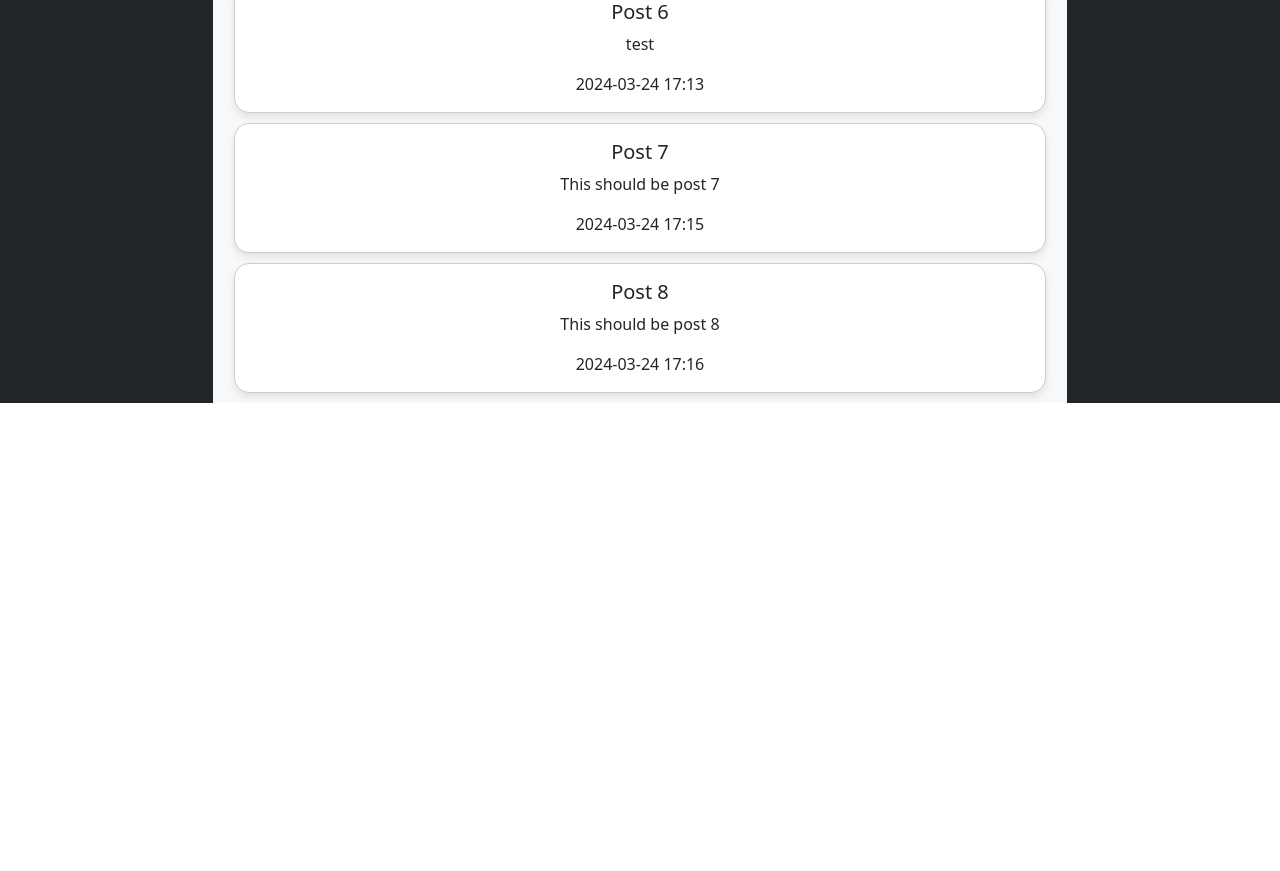
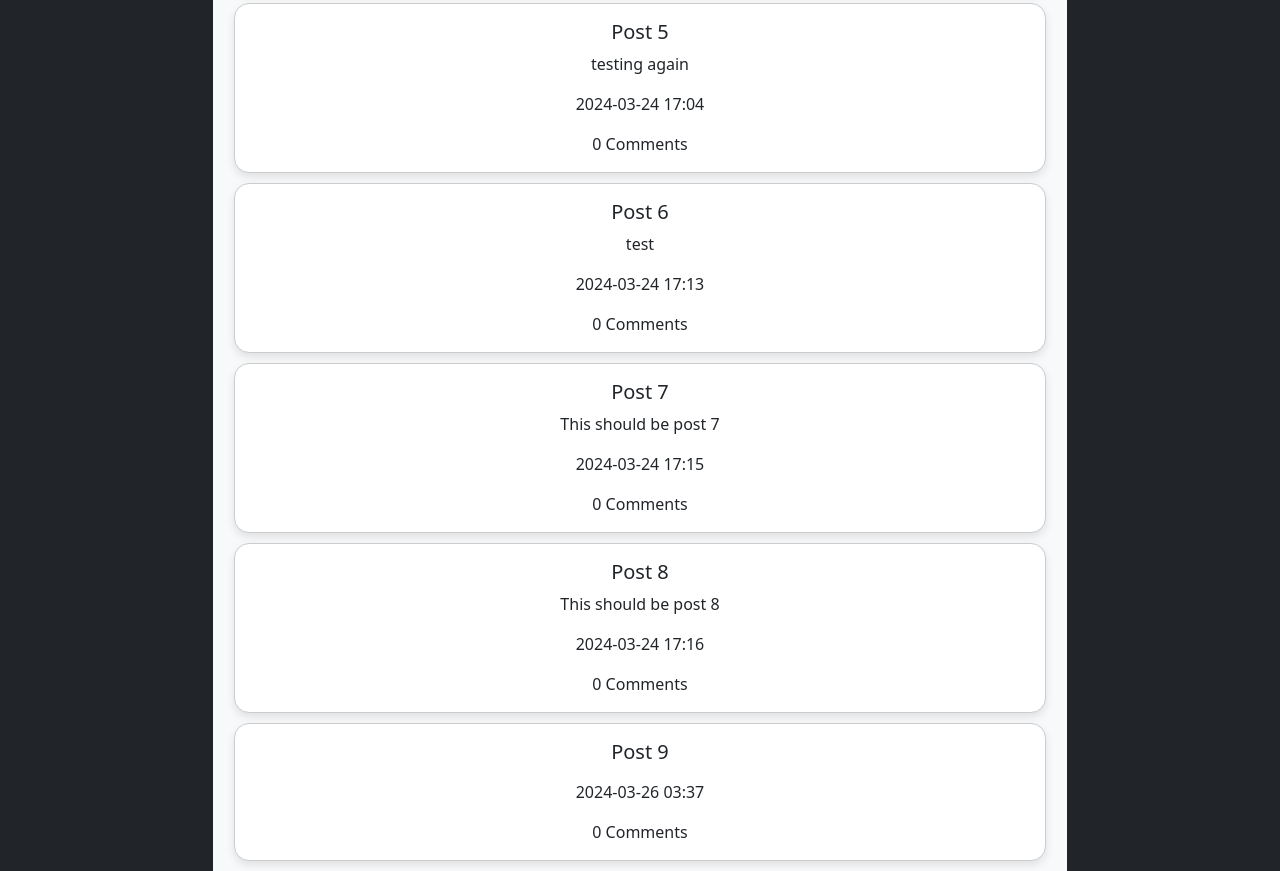
Before and after one commit to WilliamMorgan73/ProgBlack2, a Next.js app: page / in a window 1280 px wide. Shown: the part 800-1671 px from the top of the page. Before the commit the page ends 1203 px from the top, so only its background shows below. Built offline with nearby package versions, Linux system fonts and the light colour scheme.

Commit message:
add comments modal #6

```diff
--- a/data/data.json
+++ b/data/data.json
@@ -1 +1,60 @@
-[{"postID":1,"message":"testing","creationTime":"2024-03-24T16:11:35.363Z"},{"postID":2,"message":"test","creationTime":"2024-03-24T16:11:47.522Z"},{"postID":3,"message":"check this","creationTime":"2024-03-24T16:12:29.810Z"},{"postID":4,"message":"this is another test","creationTime":"2024-03-24T16:57:27.563Z"},{"postID":5,"message":"testing again\n","creationTime":"2024-03-24T17:04:22.948Z"},{"postID":6,"message":"test","creationTime":"2024-03-24T17:13:46.432Z"},{"postID":7,"message":"This should be post 7","creationTime":"2024-03-24T17:15:04.444Z"},{"postID":8,"message":"This should be post 8","creationTime":"2024-03-24T17:16:27.400Z"}]
+[
+  {
+    "postID": 1,
+    "message": "testing",
+    "creationTime": "2024-03-24T16:11:35.363Z",
+    "comments": [
+      { "message": "comment 1", "creationTime": "2024-03-24T16:11:35.363Z" },
+      { "message": "comment 2", "creationTime": "2024-03-24T16:11:35.363Z" },
+      { "message": "comment 3", "creationTime": "2024-03-24T16:11:35.363Z" }
+    ]
+  },
+  {
+    "postID": 2,
+    "message": "test",
+    "creationTime": "2024-03-24T16:11:47.522Z",
+    "comments": []
+  },
+  {
+    "postID": 3,
+    "message": "check this",
+    "creationTime": "2024-03-24T16:12:29.810Z",
+    "comments": []
+  },
+  {
+    "postID": 4,
+    "message": "this is another test",
+    "creationTime": "2024-03-24T16:57:27.563Z",
+    "comments": []
+  },
+  {
+    "postID": 5,
+    "message": "testing again\n",
+    "creationTime": "2024-03-24T17:04:22.948Z",
+    "comments": []
+  },
+  {
+    "postID": 6,
+    "message": "test",
+    "creationTime": "2024-03-24T17:13:46.432Z",
+    "comments": []
+  },
+  {
+    "postID": 7,
+    "message": "This should be post 7",
+    "creationTime": "2024-03-24T17:15:04.444Z",
+    "comments": []
+  },
+  {
+    "postID": 8,
+    "message": "This should be post 8",
+    "creationTime": "2024-03-24T17:16:27.400Z",
+    "comments": []
+  },
+  {
+    "postID": 9,
+    "message": "",
+    "creationTime": "2024-03-26T03:37:14.229Z",
+    "comments": []
+  }
+]
--- a/pages/api/writeJson.js
+++ b/pages/api/writeJson.js
@@ -10,6 +10,8 @@ export default function handler(req, res) {
       if (!postData.creationTime) {
         postData.creationTime = new Date().toISOString();
       }
+
+      postData.comments = [];
 
       // Path to the JSON file
       const filePath = path.join(process.cwd(), 'data', 'data.json');
--- a/src/app/components/displayPost.js
+++ b/src/app/components/displayPost.js
@@ -1,19 +1,76 @@
-import { Card, Container } from 'react-bootstrap';
+import React, { useState } from 'react';
+import { Card, Container, Modal, Form, Button } from 'react-bootstrap';
 const data = require('@/../data/data.json');
 
 const DisplayPost = () => {
+    const [selectedPost, setSelectedPost] = useState(null);
+    const [appear, setAppear] = useState(false);
+    const [message, setMessage] = useState('');
+
+    const handleAppear = (post) => {
+        setSelectedPost(post);
+        setAppear(true);
+    }
+
+    const handleExit = () => {
+        setAppear(false);
+        setMessage('');
+    }
+
+    const handleSubmit = async () => {
+        console.log("comment submitted")
+        setAppear(false)
+    }
+
+    const handleMessageChange = (event) => {
+        setMessage(event.target.value);
+    };
+
+    const commentModal = (selectedPost) => {
         return (
+            <Modal show={appear} onHide={handleExit}>
+                <Modal.Header closeButton>
+                    <Modal.Title>Post {selectedPost.postID} Comments</Modal.Title>
+                </Modal.Header>
+                <Modal.Body>
+                    <Form>
+                        <Form.Group className="mb-3" controlId="addCommentForm.ControlTextarea1">
+                            <Form.Label>Post Comment</Form.Label>
+                            <Form.Control as="textarea" rows={3} value={message} onChange={handleMessageChange} />
+                        </Form.Group>
+                    </Form>
+                    <Button variant="primary" style={{ backgroundColor: '#68246D', color: 'white' }} onClick={handleSubmit}>Post</Button>
+                    {selectedPost.comments.length === 0 && <p>No Comments</p>}
+                    {selectedPost.comments.map((comment, index) => (
+                        <div key={index} style={{ marginBottom: '10px' }}>
+                            <p style={{ fontSize: '16px', marginBottom: '5px' }}>{comment.message}</p>
+                            <p style={{ fontSize: '12px', color: '#888' }}>Commented on: {new Date(comment.creationTime).toLocaleString()}</p>
+                        </div>
+                    ))}
+                </Modal.Body>
+                <Modal.Footer>
+                    <Button variant="secondary" onClick={handleExit}>Close</Button>
+                </Modal.Footer>
+            </Modal>
+        )
+    }
+
+    return (
+        <>
             <Container style={{ maxWidth: '98%' }}>
                 {data.map((post) => (
-                <Card key={post.postID} style={{ border: '1px solid #ccc', borderRadius: '15px', margin: '10px 0', boxShadow: '0px 4px 8px rgba(0, 0, 0, 0.1)' }}>
+                    <Card key={post.postID} style={{ border: '1px solid #ccc', borderRadius: '15px', margin: '10px 0', boxShadow: '0px 4px 8px rgba(0, 0, 0, 0.1)', cursor: 'pointer' }} onClick={() => handleAppear(post)}>
                         <Card.Body>
                             <Card.Title>Post {post.postID}</Card.Title>
                             <Card.Text>{post.message}</Card.Text>
-                        <Card.Text>{post.creationTime.slice(0,10)} {post.creationTime.slice(11,16)}</Card.Text>
+                            <Card.Text>{post.creationTime.slice(0, 10)} {post.creationTime.slice(11, 16)}</Card.Text>
+                            <Card.Text>{post.comments.length} Comments</Card.Text>
                         </Card.Body>
                     </Card>
                 ))}
             </Container>
+            {selectedPost !== null && commentModal(selectedPost)}
+        </>
     );
 }
 
```
Lines whose indentation alone changed are shown as unchanged.
